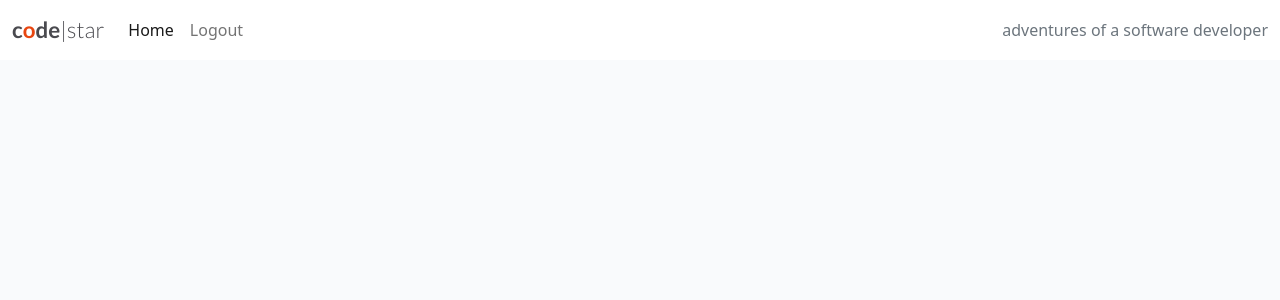
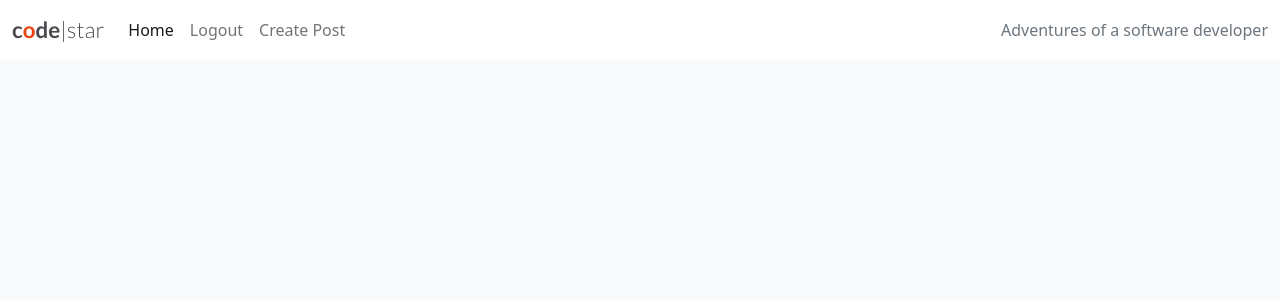
Before and after one commit to Shaf8808/Django-blog-site, a Django app: page / in a window 1280 px wide. Shown: the top 300 px of the page. Run offline with Django 3.2, Linux system fonts and the light colour scheme; the visitor is signed in with stand-in values (Sample User, id 1); data that the repository does not hold is empty.

Commit message:
Create a create post link in base.html page

```diff
--- a/blog/views.py
+++ b/blog/views.py
@@ -1,6 +1,7 @@
 from django.shortcuts import render, get_object_or_404, reverse  # Looks up a URL by the name in the urls.py file
 from django.views import generic, View
 from django.http import HttpResponseRedirect
+from django.contrib import messages
 from .models import Post
 from .forms import CommentForm
 
@@ -54,9 +55,11 @@ class PostDetail(View):
             comment = comment_form.save(commit=False)
             comment.post = post
             comment.save()
+            messages.success(request, 'Comment successfully added')
         else:
             # If the form is not valid, return an empty
             # form instance
+            messages.error(request, 'Comment unsuccessful')
             comment_form = CommentForm()
 
         return render(
@@ -67,7 +70,8 @@ class PostDetail(View):
                 "comments": comments,
                 "commented": True,
                 "liked": liked,
-                "comment_form": CommentForm()
+                "comment_form": CommentForm(),
+                "messages": messages
             },
         )
 
--- a/codestar/settings.py
+++ b/codestar/settings.py
@@ -29,7 +29,7 @@ TEMPLATES_DIR = os.path.join(BASE_DIR, 'templates')
 SECRET_KEY = os.environ.get('SECRET_KEY')
 
 # SECURITY WARNING: don't run with debug turned on in production!
-DEBUG = False
+DEBUG = True
 
 X_FRAME_OPTIONS = 'SAMEORIGIN'
 
--- a/templates/base.html
+++ b/templates/base.html
@@ -41,6 +41,9 @@
                     <li class="nav-item">
                         <a class="nav-link" href="{% url 'account_logout' %}">Logout</a>
                     </li>
+                    <li class="nav-item">
+                        <a class="nav-link" href="">Create Post</a>
+                    </li>
                     {% else %}
                     <li class="nav-item">
                         <a class="nav-link" href="{% url 'account_signup' %}">Register</a>
@@ -52,7 +55,7 @@
 
                 </ul>
                 <span class="navbar-text text-muted">
-                    adventures of a software developer
+                    Adventures of a software developer
                 </span>
             </div>
         </div>
--- a/templates/index.html
+++ b/templates/index.html
@@ -20,7 +20,7 @@
                                 <img class="card-img-top" src=" {{ post.featured_image.url }}">
                                 {% endif %}
                                 <div class="image-flash">
-                                    <p class="author">Author/authors: {{ post.author }}</p>
+                                    <p class="author">Author: {{ post.author }}</p>
                                 </div>
                             </div>
                             <a href="{% url 'post_detail' post.slug  %}" class="post-link">
```
